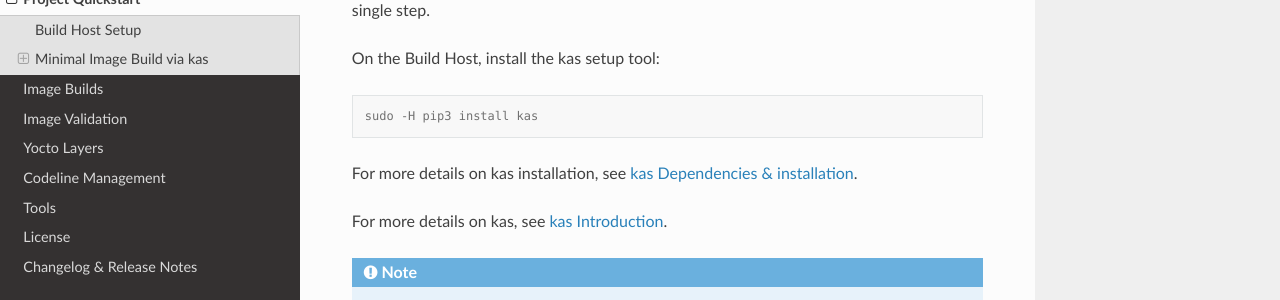
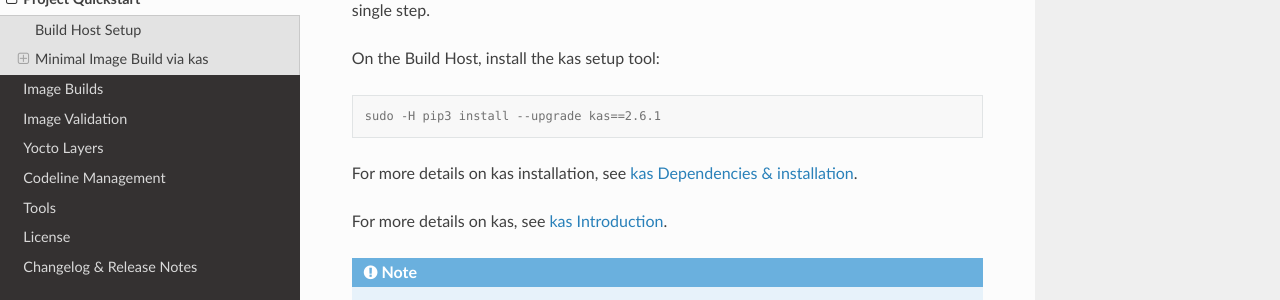
Before and after one commit to chaoge525/soafee_demo, a Sphinx documentation site: the page built from documentation/quickstart.rst, in a window 1280 px wide and 900 px high, scrolled down 331 px. Shown: the part 151-451 px from the top of the window. Built offline with Sphinx 7.4.7 and the Read the Docs theme 2.0.0, drawn with Linux system fonts in a browser that asks for light colours.

Commit message:
doc,tools,ewaol-config: Update kas and kas container image to 2.6.1
Issue-Id: SCM-3557
Signed-off-by: Diego Sueiro <diego.sueiro@arm.com>
Change-Id: I952a40ba0a9d63b1c62e65547d3257462dd036fe

```diff
--- a/documentation/quickstart.rst
+++ b/documentation/quickstart.rst
@@ -28,7 +28,7 @@
 
 .. code-block:: console
 
-    sudo -H pip3 install kas
+    sudo -H pip3 install --upgrade kas==2.6.1
 
 For more details on kas installation, see `kas Dependencies & installation`_.
 
--- a/documentation/tools.rst
+++ b/documentation/tools.rst
@@ -114,7 +114,7 @@
 container image provided for kas:
 
 * Image: ``ghcr.io/siemens/kas/kas``
-* Image version: ``2.5``
+* Image version: ``2.6.1``
 
 The container engine, image source, and version are configurable as command
 line arguments to the Python script. However, only Docker and the
```
Also changed, not shown: 3 other files.
